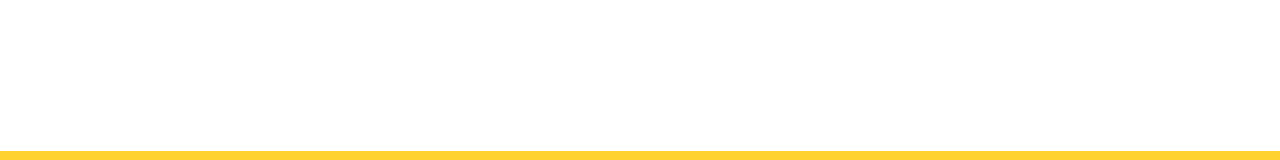
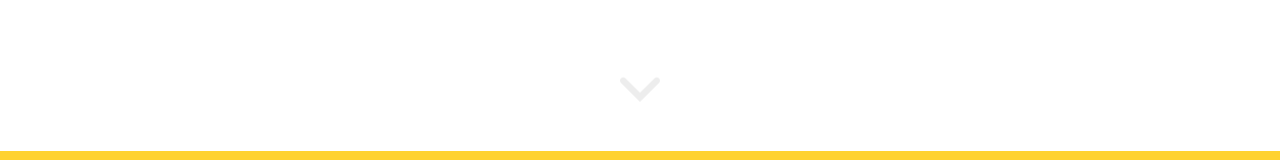
Before and after one commit to kirisame-ame/Day1-Training-ARC-13523006, a React (Vite) app: page / in a window 1280 px wide. Shown: the part 649-809 px from the top of the page. Built offline with nearby package versions, Linux system fonts and the light colour scheme.

Commit message:
feat: Arrow fade animation

```diff
--- a/src/App.css
+++ b/src/App.css
@@ -12,4 +12,21 @@
   --color-x-green: #69c832;
   --color-x-link: #1e90ff;
   --color-x-link-hover: #e84242;
+
+  --animate-x-fade-in-down: fade-in-down 3s ease-in-out infinite;
+
+  @keyframes fade-in-down {
+    0% {
+      opacity: 0;
+      transform: translateY(-20px);
+    }
+    50% {
+      opacity: 1;
+      transform: translateY(0);
+    }
+    100% {
+      opacity: 0;
+      transform: translateY(20px);
+    }
+  }
 }
--- a/src/App.tsx
+++ b/src/App.tsx
@@ -9,8 +9,9 @@ import ProfilePicContainer from "./components/ProfilePicContainer";
 import FlagContainer from "./components/FlagContainer";
 import LinkContainer from "./components/LinkContainer";
 import Link from "./components/Link";
+import ArrowDown from "./components/svg/ArrowDown";
 
-import Intro from "./sections/intro";
+import Intro from "./sections/Intro";
 
 function App() {
   return (
@@ -28,6 +29,9 @@ function App() {
           <FlagContainer paths={[id_flag, us_flag, jp_flag]} />
           <LinkContainer />
         </div>
+        <div className="absolute bottom-20 left-1/2 -translate-x-1/2 translate-y-1/2 animate-x-fade-in-down">
+          <ArrowDown />
+        </div>
       </div>
       <Intro />
     </div>
--- /dev/null
+++ b/src/components/svg/ArrowDown.tsx
@@ -0,0 +1,27 @@
+export default function ArrowDown() {
+  return (
+    <svg
+      fill="#000000"
+      version="1.1"
+      id="Capa_1"
+      xmlns="http://www.w3.org/2000/svg"
+      height="40px"
+      width="40px"
+      viewBox="0 0 30.727 30.727"
+    >
+      <g id="SVGRepo_bgCarrier" stroke-width="0"></g>
+      <g
+        id="SVGRepo_tracerCarrier"
+        stroke-linecap="round"
+        stroke-linejoin="round"
+      ></g>
+      <g id="SVGRepo_iconCarrier">
+        {" "}
+        <g>
+          {" "}
+          <path d="M29.994,10.183L15.363,24.812L0.733,10.184c-0.977-0.978-0.977-2.561,0-3.536c0.977-0.977,2.559-0.976,3.536,0 l11.095,11.093L26.461,6.647c0.977-0.976,2.559-0.976,3.535,0C30.971,7.624,30.971,9.206,29.994,10.183z"></path>{" "}
+        </g>{" "}
+      </g>
+    </svg>
+  );
+}
```
